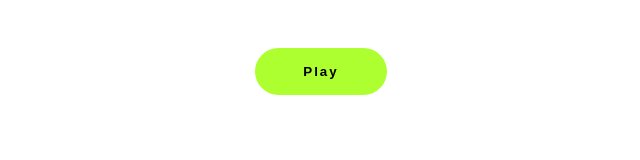
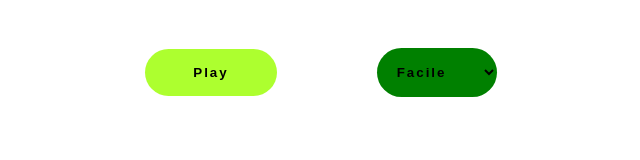
Before and after one commit to paoloevan/js-campominato-grid, a plain HTML site: page index.html in a window 1280 px wide. Shown: the whole page, without its empty margins (319-959 px from the left). Drawn offline with Linux system fonts and the light colour scheme.

Commit message:
add funcion

```diff
--- a/assets/css/style.css
+++ b/assets/css/style.css
@@ -39,3 +39,14 @@ button {
 .buttons {
     text-align: center;
 }
+
+select, option {
+    margin: 3rem;
+    padding: 1rem;
+    border-radius: 30px;
+    background-color: green;
+    font-weight: 900;
+    border: none;
+    letter-spacing: 2px;
+    cursor: pointer;
+}
--- a/assets/js/main.js
+++ b/assets/js/main.js
@@ -5,18 +5,27 @@ Ci saranno quindi 10 caselle per ognuna delle 10 righe.
 Quando l'utente clicca su ogni cella,
 la cella cliccata si colora di azzurro ed emetto un messaggio in console
 con il numero della cella cliccata.
+
+Aggiungere una select accanto al bottone di generazione,
+che fornisca una scelta tra tre diversi livelli di difficoltà:
+con difficoltà 1 => 100 caselle, con un numero compreso tra 1 e 100,
+divise in 10 caselle per 10 righe;
+con difficoltà 2 => 81 caselle, con un numero compreso tra 1 e 81,
+divise in 9 caselle per 9 righe;
+con difficoltà 3 => 49 caselle, con un numero compreso tra 1 e 49,
+divise in 7 caselle per 7 righe;
 */
 
 // seleziono elemento della dom
 const containerEl = document.querySelector('.container');
 //seleziono bottone dalla dom
 const playButton = document.getElementById('play');
+//seleziono elemento select
+const difficultEl = document.getElementById('difficult').value;
+
 //aggiungo event listner
 playButton.addEventListener('click', function () {
     document.querySelector('.container').style.display = 'flex';
-
-})
-
 
     for (let i = 1; i < 101; i++) {
 
@@ -40,3 +49,5 @@ for (let i = 1; i < 101; i++) {
             console.log(cellEl.innerText);
         })
     }
+
+})
--- a/index.html
+++ b/index.html
@@ -1,5 +1,6 @@
 <!DOCTYPE html>
 <html lang="en">
+
 <head>
     <meta charset="UTF-8">
     <meta http-equiv="X-UA-Compatible" content="IE=edge">
@@ -7,9 +8,15 @@
     <title>Campo minato</title>
     <link rel="stylesheet" href="./assets/css/style.css">
 </head>
+
 <body>
     <div class="buttons">
         <button id="play">Play</button>
+        <select name="difficult" id="difficult">
+            <option value="facile">Facile</option>
+            <option value="normale">Normale</option>
+            <option value="difficile">Difficile</option>
+        </select>
     </div>
 
     <div class="container">
@@ -18,4 +25,5 @@
 
     <script src="./assets/js/main.js"></script>
 </body>
+
 </html>
```
Lines whose indentation alone changed are shown as unchanged.
